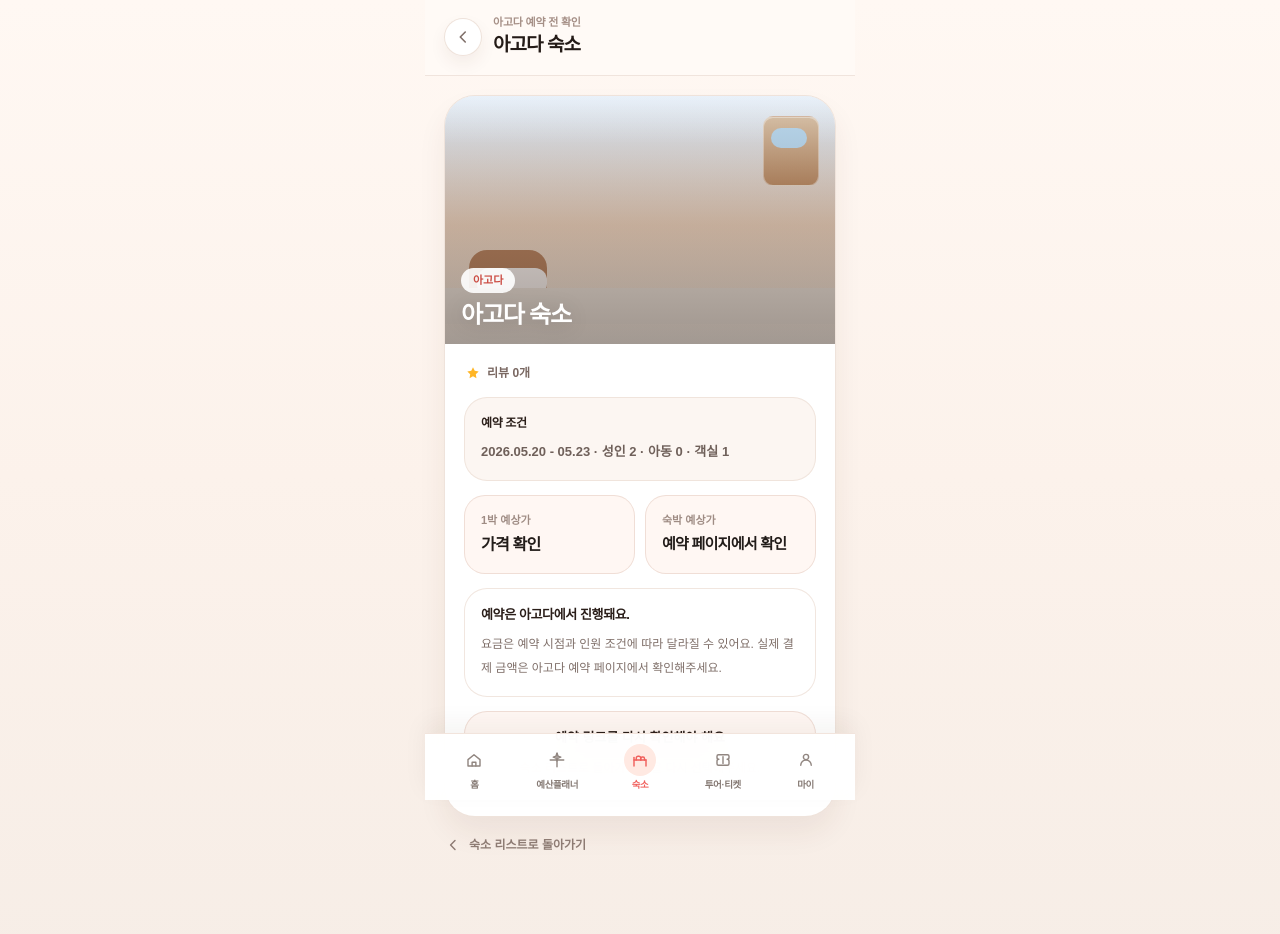
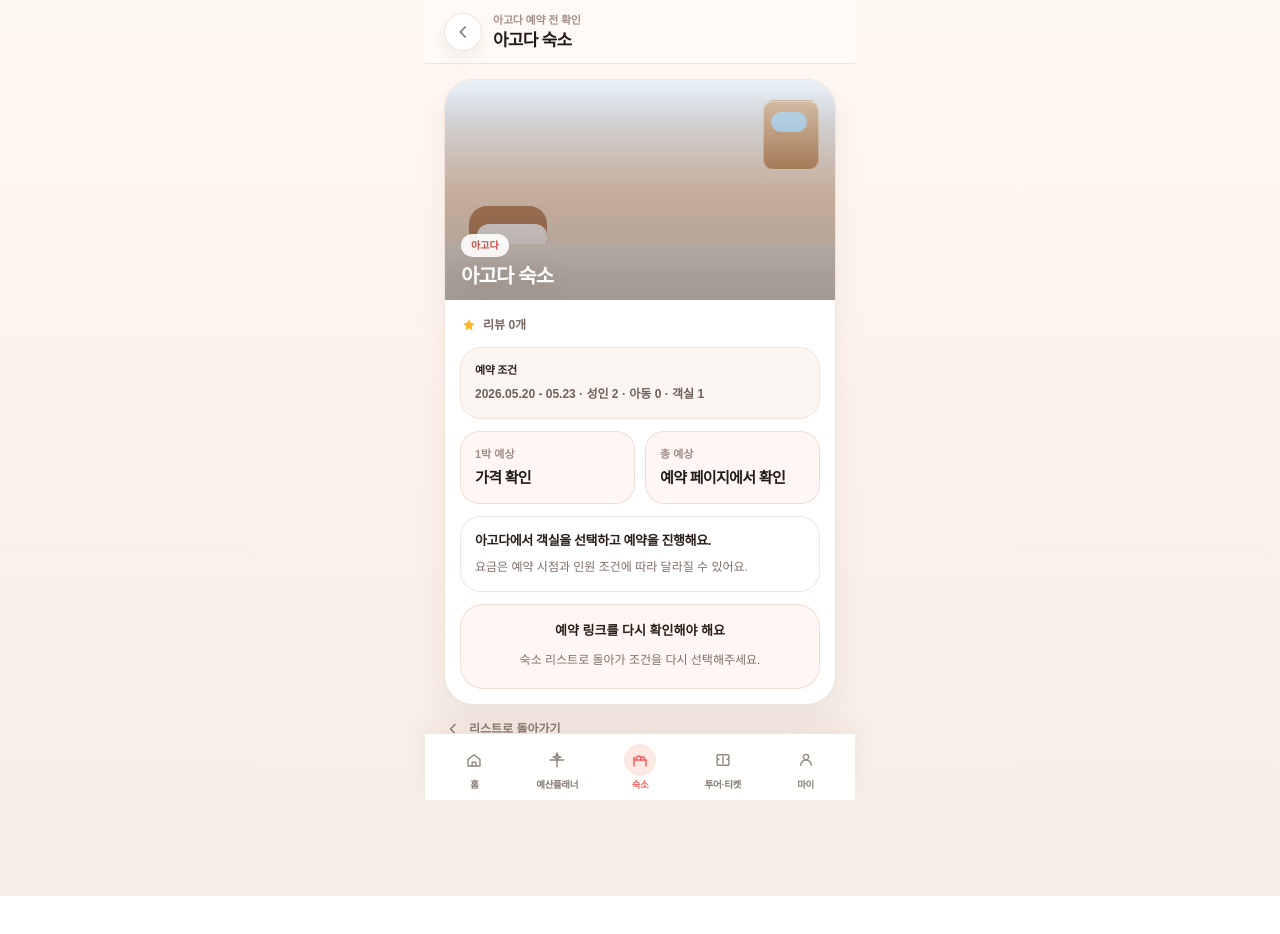
Before and after one commit to munani0918/fukuosaka, a Next.js app: page /stays/agoda/1 in a window 1280 px wide. Shown: the top 934 px of the page. After the commit the page ends 896 px from the top, so only its background shows below. Built offline with nearby package versions, Linux system fonts and the light colour scheme; no server answers.

Commit message:
Polish Agoda stay bridge page UI

```diff
--- a/app/stays/agoda/[id]/page.tsx
+++ b/app/stays/agoda/[id]/page.tsx
@@ -92,7 +92,7 @@
 
 function totalPriceLabel(value: number | null) {
   if (!value || value <= 0) return "예약 페이지에서 확인";
-  return `총 숙박 예상 ${value.toLocaleString("ko-KR")}원`;
+  return `${value.toLocaleString("ko-KR")}원`;
 }
 
 function bookingUrlDebug(url: string) {
@@ -154,11 +154,11 @@
       className="min-h-dvh bg-[linear-gradient(180deg,#fff8f3_0%,#fcf2eb_48%,#f6ede6_100%)] text-[#241b17]"
     >
       <div className="mx-auto min-h-dvh max-w-[430px] pb-[calc(env(safe-area-inset-bottom)+132px)]">
-        <header className="sticky top-0 z-30 border-b border-[#f0e4dd] bg-[#fffaf6]/95 px-5 pb-4 pt-[calc(env(safe-area-inset-top)+14px)] backdrop-blur-xl">
-          <div className="flex items-center gap-3">
+        <header className="sticky top-0 z-30 border-b border-[#f0e4dd] bg-[#fffaf6]/95 px-5 pb-3 pt-[calc(env(safe-area-inset-top)+12px)] backdrop-blur-xl">
+          <div className="flex items-start gap-3">
             <Link
               href={backHref}
-              className="flex h-9 w-9 items-center justify-center rounded-full bg-white text-[#7f6f69] shadow-[0_8px_18px_rgba(78,42,29,0.07)] ring-1 ring-[#efe3db]"
+              className="mt-0.5 flex h-9 w-9 shrink-0 items-center justify-center rounded-full bg-white text-[#7f6f69] shadow-[0_8px_18px_rgba(78,42,29,0.07)] ring-1 ring-[#efe3db]"
               aria-label="숙소 리스트로 돌아가기"
             >
               <svg className="h-4.5 w-4.5" viewBox="0 0 20 20" fill="none" stroke="currentColor" strokeWidth="1.8">
@@ -169,16 +169,16 @@
               <p className="text-[11px] font-semibold tracking-[-0.02em] text-[#a58f86]">
                 아고다 예약 전 확인
               </p>
-              <h1 className="truncate text-[19px] font-black tracking-[-0.05em] text-[#241b17]">
+              <h1 className="mt-0.5 text-[17px] font-black leading-[1.2] tracking-[-0.045em] text-[#241b17] [display:-webkit-box] [-webkit-box-orient:vertical] [-webkit-line-clamp:2] overflow-hidden">
                 {stay?.name ?? "아고다 숙소"}
               </h1>
             </div>
           </div>
         </header>
 
-        <section className="px-5 pt-5">
-          <div className="overflow-hidden rounded-[30px] bg-white shadow-[0_16px_30px_rgba(85,42,28,0.07)] ring-1 ring-[#efe3db]">
-            <div className="relative h-[248px] bg-[#f4e8df]">
+        <section className="px-5 pt-4">
+          <div className="overflow-hidden rounded-[28px] bg-white shadow-[0_16px_30px_rgba(85,42,28,0.07)] ring-1 ring-[#efe3db]">
+            <div className="relative h-[220px] bg-[#f4e8df]">
               {stay?.imageUrl ? (
                 // eslint-disable-next-line @next/next/no-img-element
                 <img
@@ -191,17 +191,17 @@
                 <Artwork variant={fallbackVariant} className="h-full w-full" />
               )}
               <div className="absolute inset-0 bg-[linear-gradient(180deg,rgba(26,14,11,0)_0%,rgba(26,14,11,0.36)_100%)]" />
-              <div className="absolute bottom-4 left-4 right-4">
-                <span className="inline-flex rounded-full bg-white/90 px-3 py-1 text-[11px] font-black text-[#cb4b42]">
+              <div className="absolute bottom-3 left-4 right-4">
+                <span className="inline-flex rounded-full bg-white/90 px-2.5 py-1 text-[10px] font-black text-[#cb4b42]">
                   아고다
                 </span>
-                <h2 className="mt-2 text-[24px] font-black leading-[1.14] tracking-[-0.05em] text-white drop-shadow-[0_3px_10px_rgba(0,0,0,0.16)]">
+                <h2 className="mt-2 text-[20px] font-black leading-[1.16] tracking-[-0.045em] text-white drop-shadow-[0_3px_10px_rgba(0,0,0,0.16)] [display:-webkit-box] [-webkit-box-orient:vertical] [-webkit-line-clamp:2] overflow-hidden">
                   {stay?.name ?? "아고다 숙소"}
                 </h2>
               </div>
             </div>
 
-            <div className="space-y-4 p-5">
+            <div className="space-y-3.5 p-4">
               <div className="flex flex-wrap items-center gap-1.5 text-[12px] font-semibold text-[#7a6862]">
                 <StarIcon className="h-4 w-4 text-[#ffb627]" />
                 {stay?.rating ? (
@@ -215,56 +215,46 @@
                 ) : null}
               </div>
 
-              <div className="rounded-[22px] bg-[#fcf6f2] p-4 ring-1 ring-[#f0e4dc]">
-                <p className="text-[12px] font-black tracking-[-0.03em] text-[#2a1e19]">
+              <div className="rounded-[20px] bg-[#fcf6f2] p-3.5 ring-1 ring-[#f0e4dc]">
+                <p className="text-[11px] font-black tracking-[-0.03em] text-[#2a1e19]">
                   예약 조건
                 </p>
-                <p className="mt-2 text-[13px] font-semibold leading-6 text-[#6f605a]">
+                <p className="mt-1.5 text-[12px] font-semibold leading-5 text-[#6f605a]">
                   {compactDateRange(state.checkIn, state.checkOut)} · 성인 {state.adultCount} · 아동 {state.childCount} · 객실 {state.roomCount}
                 </p>
               </div>
 
               <div className="grid grid-cols-2 gap-3">
-                <div className="rounded-[20px] bg-[#fff7f3] p-4 ring-1 ring-[#f0ded6]">
-                  <p className="text-[11px] font-semibold text-[#9f8c84]">1박 예상가</p>
-                  <p className="mt-1 whitespace-nowrap text-[16px] font-black tracking-[-0.05em] text-[#221c19]">
+                <div className="rounded-[18px] bg-[#fff7f3] p-3.5 ring-1 ring-[#f0ded6]">
+                  <p className="text-[11px] font-semibold text-[#9f8c84]">1박 예상</p>
+                  <p className="mt-1 whitespace-nowrap text-[15px] font-black tracking-[-0.045em] text-[#221c19]">
                     {priceLabel}
                   </p>
                 </div>
-                <div className="rounded-[20px] bg-[#fff7f3] p-4 ring-1 ring-[#f0ded6]">
-                  <p className="text-[11px] font-semibold text-[#9f8c84]">숙박 예상가</p>
-                  <p className="mt-1 whitespace-nowrap text-[15px] font-black tracking-[-0.05em] text-[#221c19]">
+                <div className="rounded-[18px] bg-[#fff7f3] p-3.5 ring-1 ring-[#f0ded6]">
+                  <p className="text-[11px] font-semibold text-[#9f8c84]">총 예상</p>
+                  <p className="mt-1 whitespace-nowrap text-[15px] font-black tracking-[-0.045em] text-[#221c19]">
                     {totalPriceLabel(stay?.totalPrice ?? null)}
                   </p>
                 </div>
               </div>
 
-              <div className="rounded-[22px] bg-white p-4 ring-1 ring-[#f1e6df]">
+              <div className="rounded-[20px] bg-white p-3.5 ring-1 ring-[#f1e6df]">
                 <p className="text-[13px] font-black tracking-[-0.03em] text-[#2a1e19]">
-                  예약은 아고다에서 진행돼요.
+                  아고다에서 객실을 선택하고 예약을 진행해요.
                 </p>
-                <p className="mt-2 text-[12px] leading-6 text-[#7f6f69]">
+                <p className="mt-1.5 text-[12px] leading-5 text-[#7f6f69]">
                   요금은 예약 시점과 인원 조건에 따라 달라질 수 있어요.
-                  실제 결제 금액은 아고다 예약 페이지에서 확인해주세요.
                 </p>
               </div>
 
               {bookingDebug ? (
                 <p className="text-[11px] leading-5 text-[#9b8780]">
-                  선택한 날짜와 인원 조건을 포함해 아고다 예약 페이지로 연결합니다.
+                  선택한 조건으로 아고다 예약 페이지에 연결해요.
                 </p>
               ) : null}
 
-              {bookingUrl ? (
-                <a
-                  href={bookingUrl}
-                  target="_blank"
-                  rel="noopener noreferrer"
-                  className="flex h-12 items-center justify-center rounded-full bg-[#cb4b42] px-5 text-[14px] font-black text-white shadow-[0_12px_24px_rgba(203,75,66,0.24)]"
-                >
-                  아고다에서 예약하기
-                </a>
-              ) : (
+              {!bookingUrl ? (
                 <div className="rounded-[22px] bg-[#fff7f3] p-4 text-center ring-1 ring-[#f0ded6]">
                   <p className="text-[13px] font-black text-[#2a1e19]">
                     예약 링크를 다시 확인해야 해요
@@ -273,12 +263,12 @@
                     숙소 리스트로 돌아가 조건을 다시 선택해주세요.
                   </p>
                 </div>
-              )}
+              ) : null}
             </div>
           </div>
         </section>
 
-        <div className="px-5 pt-5">
+        <div className="px-5 pb-5 pt-4">
           <Link
             href={backHref}
             className="inline-flex items-center gap-2 text-[12px] font-bold text-[#8d7b73]"
@@ -286,13 +276,13 @@
             <svg className="h-4 w-4" viewBox="0 0 20 20" fill="none" stroke="currentColor" strokeWidth="1.8">
               <path d="M12.5 4.5 7 10l5.5 5.5" strokeLinecap="round" strokeLinejoin="round" />
             </svg>
-            숙소 리스트로 돌아가기
+            리스트로 돌아가기
           </Link>
         </div>
       </div>
 
       {bookingUrl ? (
-        <div className="pointer-events-none fixed inset-x-0 bottom-[calc(env(safe-area-inset-bottom)+74px)] z-40 flex justify-center px-4">
+        <div className="pointer-events-none fixed inset-x-0 bottom-[calc(env(safe-area-inset-bottom)+78px)] z-40 flex justify-center px-4">
           <div className="pointer-events-auto w-full max-w-[398px] rounded-[24px] bg-white/96 p-3 shadow-[0_18px_40px_rgba(71,34,26,0.18)] ring-1 ring-[#f0dfd6] backdrop-blur-xl">
             <div className="flex items-center justify-between gap-3">
               <div className="min-w-0">
```
